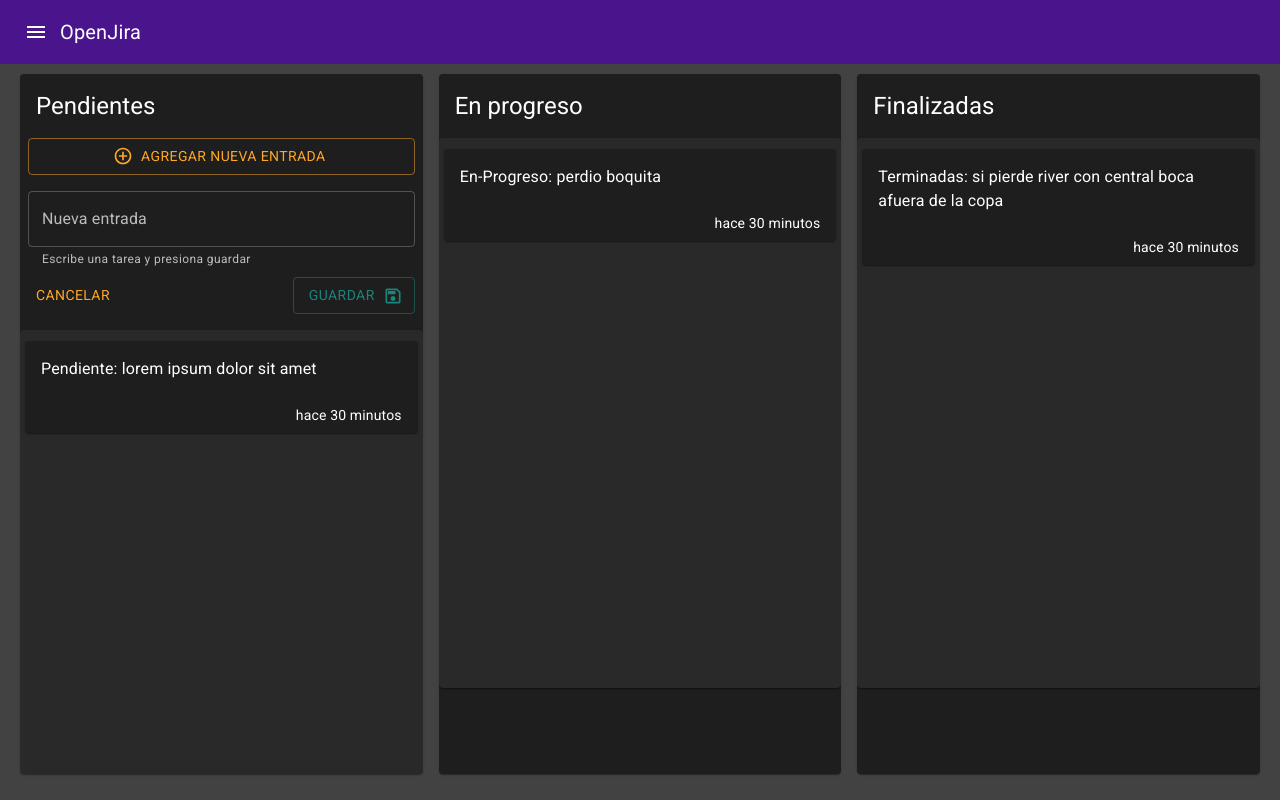
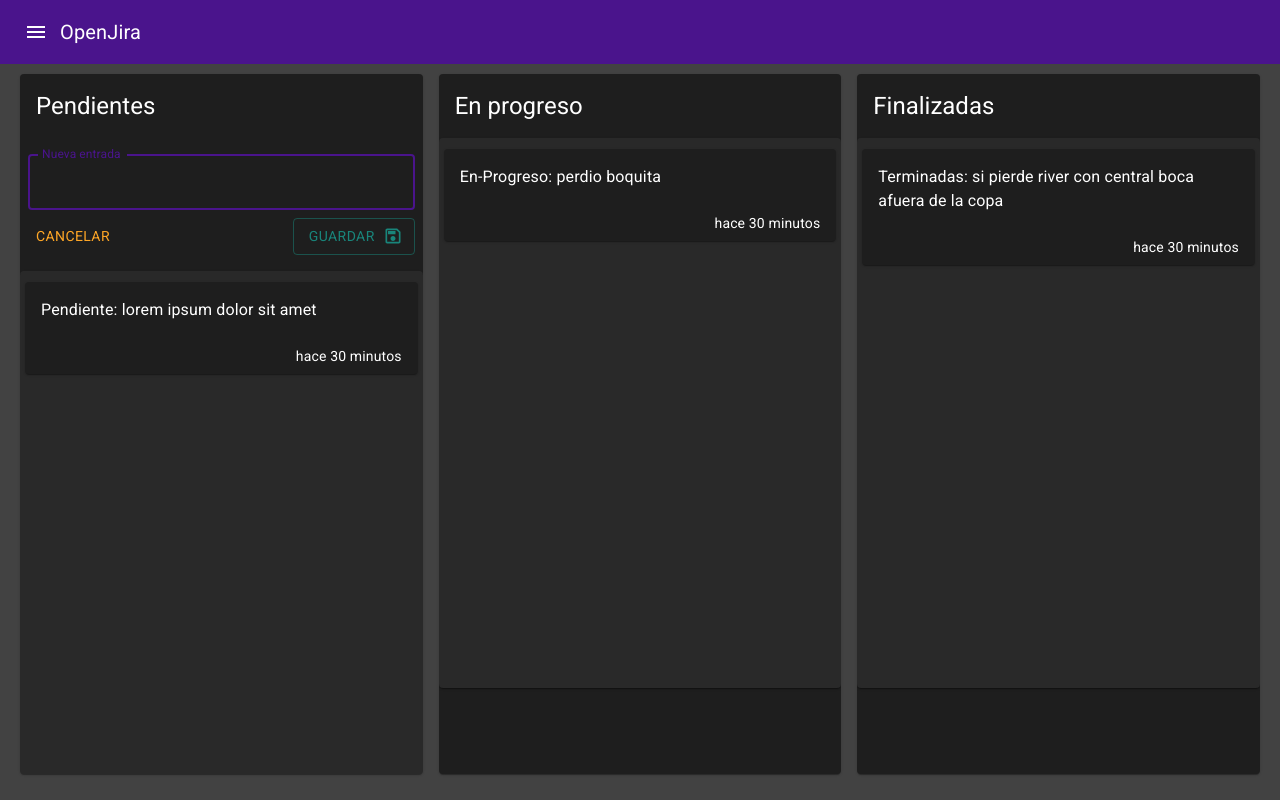
Before and after one commit to martuwilson/jira-app-next-ts, a Next.js app: page / in a window 1280 px wide. Both pictures are taken after a click on the button "AGREGAR NUEVA ENTRADA". Built offline with nearby package versions, Linux system fonts and the light colour scheme.

Commit message:
manejo de estados del formulario pt1

```diff
--- a/components/ui/NewEntry.tsx
+++ b/components/ui/NewEntry.tsx
@@ -1,3 +1,6 @@
+
+import React, { ChangeEvent, useState } from 'react'
+
 import { Button, Box,TextField } from '@mui/material'
 import SaveOutlinedIcon from '@mui/icons-material/SaveOutlined';
 import CancelOutlinedIcon from '@mui/icons-material/CancelOutlined';
@@ -5,18 +8,32 @@
 
 
 export const NewEntry = () => {
+
+    const [isAdding, setIsAdding] = useState(false)
+    const [inputValue, setInputValue] = useState('')
+    const [touch, setTouch] = useState(false)
+
+    const onTextFieldChanged = (event: ChangeEvent<HTMLInputElement>) => {
+        setInputValue(event.target.value)
+    }
+
+    const onSave = () => {
+        if(
+            inputValue.trim().length === 0
+        ) {
+            return
+        }
+
+        console.log({ inputValue: inputValue})
+
+    }
+
   return (
     <Box sx={{ marginBottom: 2, paddingX: 1 }}>
 
-        <Button
-            startIcon={<AddCircleOutlineOutlinedIcon />}
-            fullWidth
-            variant='outlined'
-            color='warning'
-        >
-            Agregar nueva entrada
-        </Button>
-
+        {
+            isAdding ? (
+                <>
                     <TextField
                         fullWidth
                         sx={{ marginBottom: 1, marginTop: 2 }}
@@ -24,13 +41,18 @@
                         autoFocus
                         multiline
                         label='Nueva entrada'
-            helperText='Escribe una tarea y presiona guardar'
+                        helperText={ inputValue.trim().length === 0 && touch ? 'La entrada no puede estar vacia' : null}
+                        error={inputValue.trim().length === 0 && touch}
+                        value={inputValue}
+                        onChange={onTextFieldChanged}
+                        onBlur={() => setTouch(true)}
                     />
 
                     <Box display="flex" justifyContent="space-between">
                         <Button
                             variant='text'
                             color='warning'
+                            onClick={() => setIsAdding(false)}
                         >
                             Cancelar
                         </Button>
@@ -39,10 +61,24 @@
                             variant='outlined'
                             color='secondary'
                             endIcon={<SaveOutlinedIcon />}
+                            onClick={onSave}
                         >
                             Guardar
                         </Button>
                     </Box>
+                </>
+            ) : (<Button
+                    startIcon={<AddCircleOutlineOutlinedIcon />}
+                    fullWidth
+                    variant='outlined'
+                    color='warning'
+                    onClick={() => setIsAdding(true)}
+                >
+                    Agregar nueva entrada
+                </Button>)
+        }
+
+
 
     </Box>
   )
```
Lines whose indentation alone changed are shown as unchanged.
